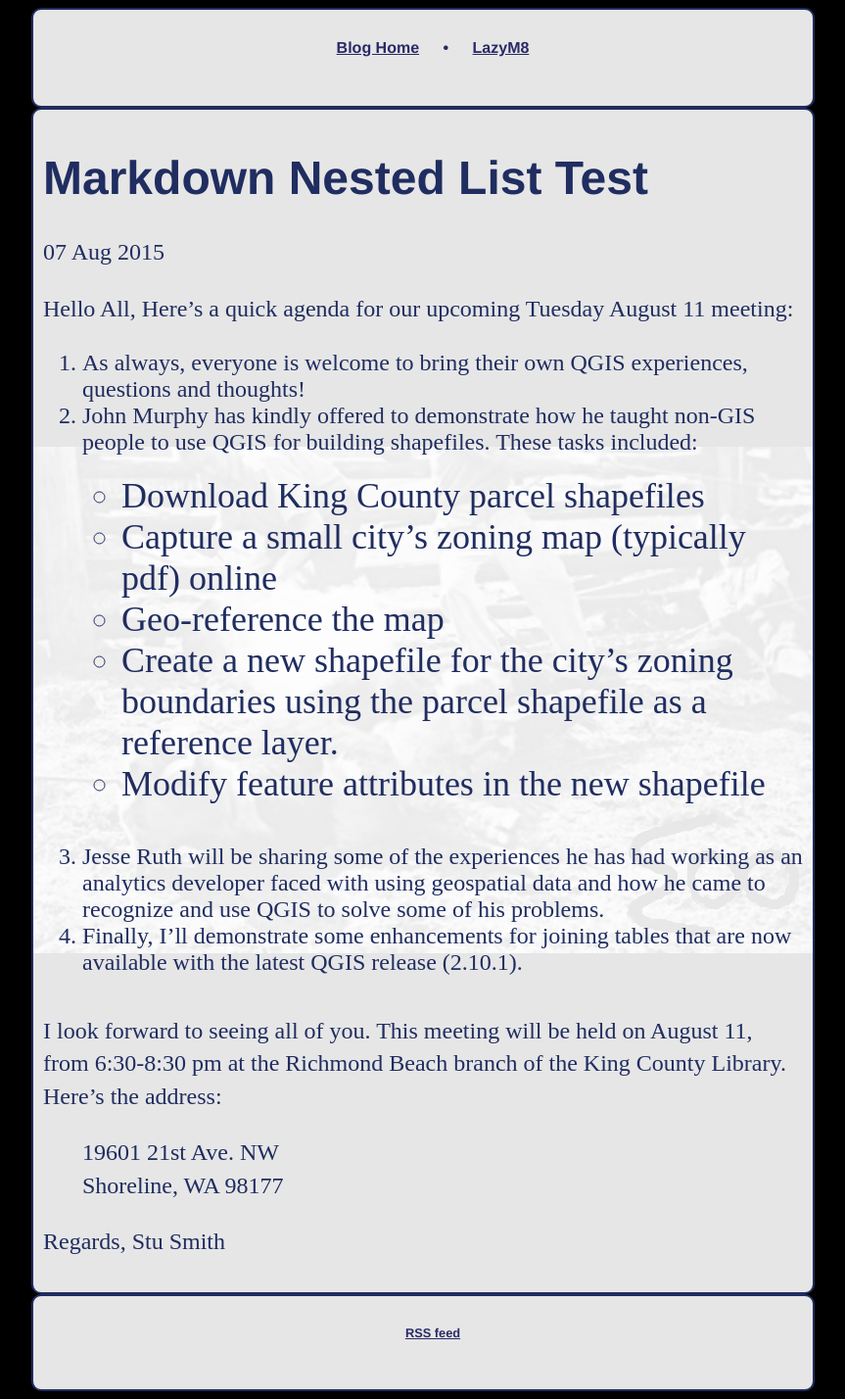
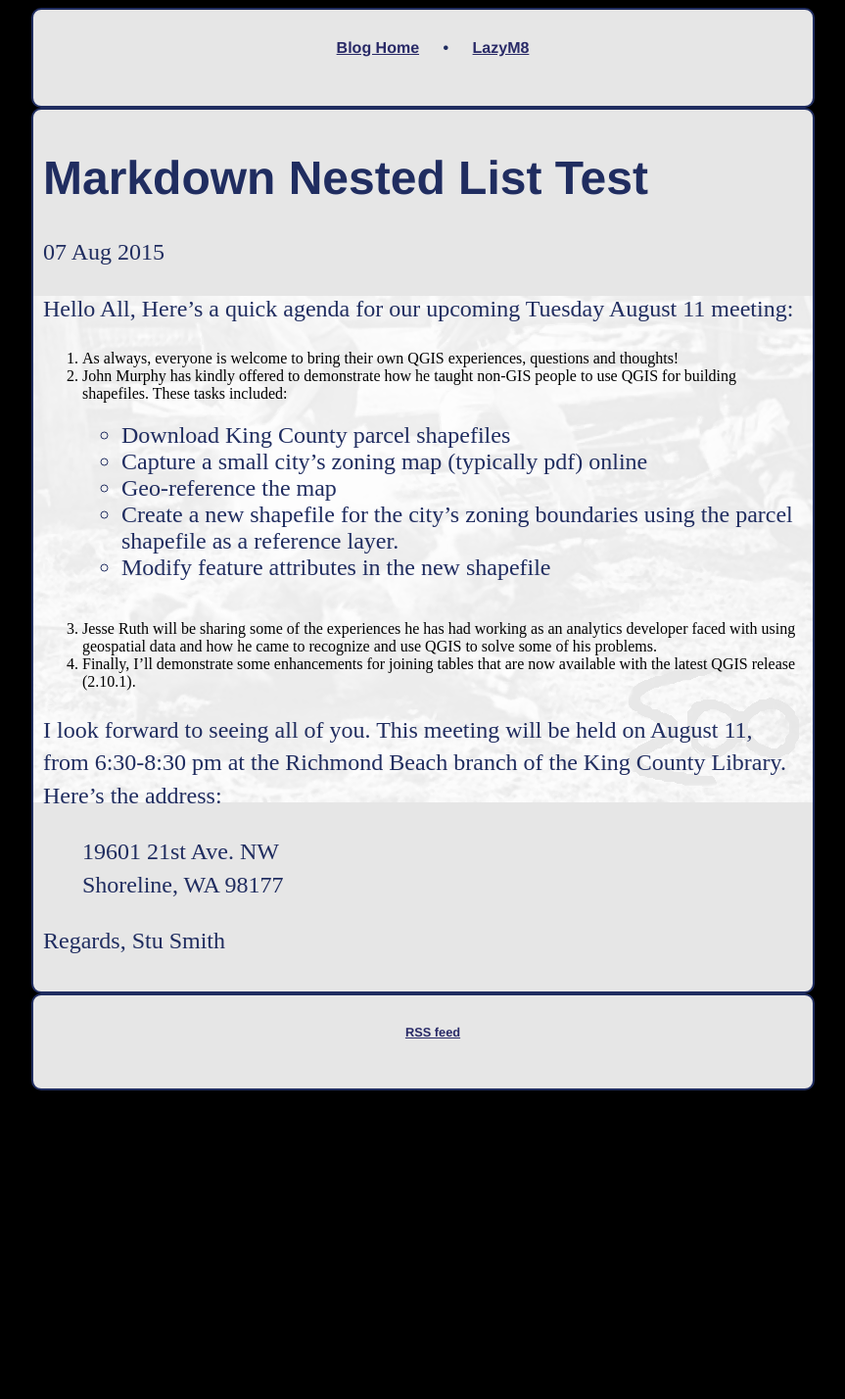
Before and after one commit to geodatawrangler/geodatawrangler.github.io, a Jekyll site: the page built from _posts/2015-08-07-Markdown-Tester.md, in a window 1280 px wide. Shown: the whole page at 98% size, without its empty margins (208-1071 px from the left). Built offline with Jekyll 4.4.1, drawn with Linux system fonts in a browser that asks for light colours; comment, search, counter and statistics services are not loaded; after the commit the page ends 1121 px from its top, so only the background shows below that.

Commit message:
Bad giant ul tags

```diff
--- a/css/main.css
+++ b/css/main.css
@@ -20,7 +20,7 @@ div.white, div.container {
     padding: 10px;
 }
 
-ol, ul {
+ul {
     margin: 20px auto 40px;
     font-size: 1.5em;
     color: #202D60;
```
